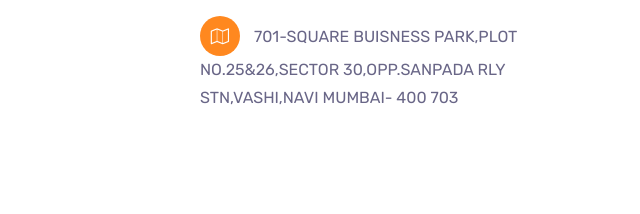
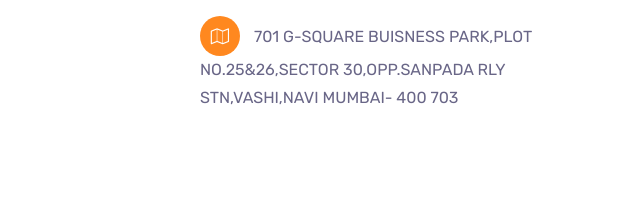
Before and after one commit to parth280202/WESTERNOVERSEASTYRESANDSCRAPPING, a plain HTML site: page index.html in a window 1280 px wide. Shown: the part 4762-4976 px from the top of the page, 640-1280 px from the left. Drawn offline with nearby package versions, Linux system fonts and the light colour scheme; some icons are missing.

Commit message:
Update index.html

```diff
--- a/index.html
+++ b/index.html
@@ -617,7 +617,7 @@
 
         </a></p>
         <p><i class="fa fa-mobile-phone"></i> <a href="tel:7977172182">Kamal bagwe :- +91 7977172182 </a><p><a href="tel:8691005140">Parabjit singh :- +91 8691005140</p></a></p>
-        <p><i class="fa fa-map-o"></i> <span>701-Square Buisness Park,plot no.25&26,Sector 30,Opp.Sanpada Rly Stn,Vashi,Navi Mumbai- 400 703
+        <p><i class="fa fa-map-o"></i> <span>701 G-Square Buisness Park,plot no.25&26,Sector 30,Opp.Sanpada Rly Stn,Vashi,Navi Mumbai- 400 703
             </span></p>
     </div>
 
```
